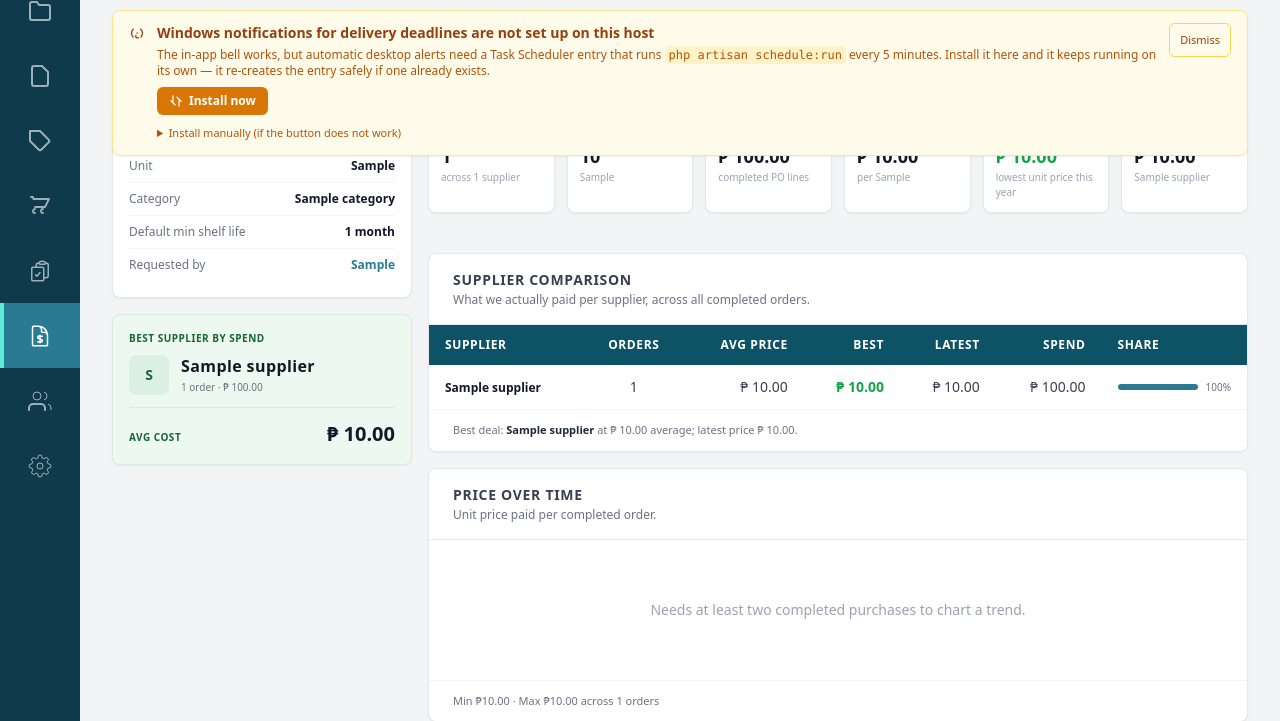
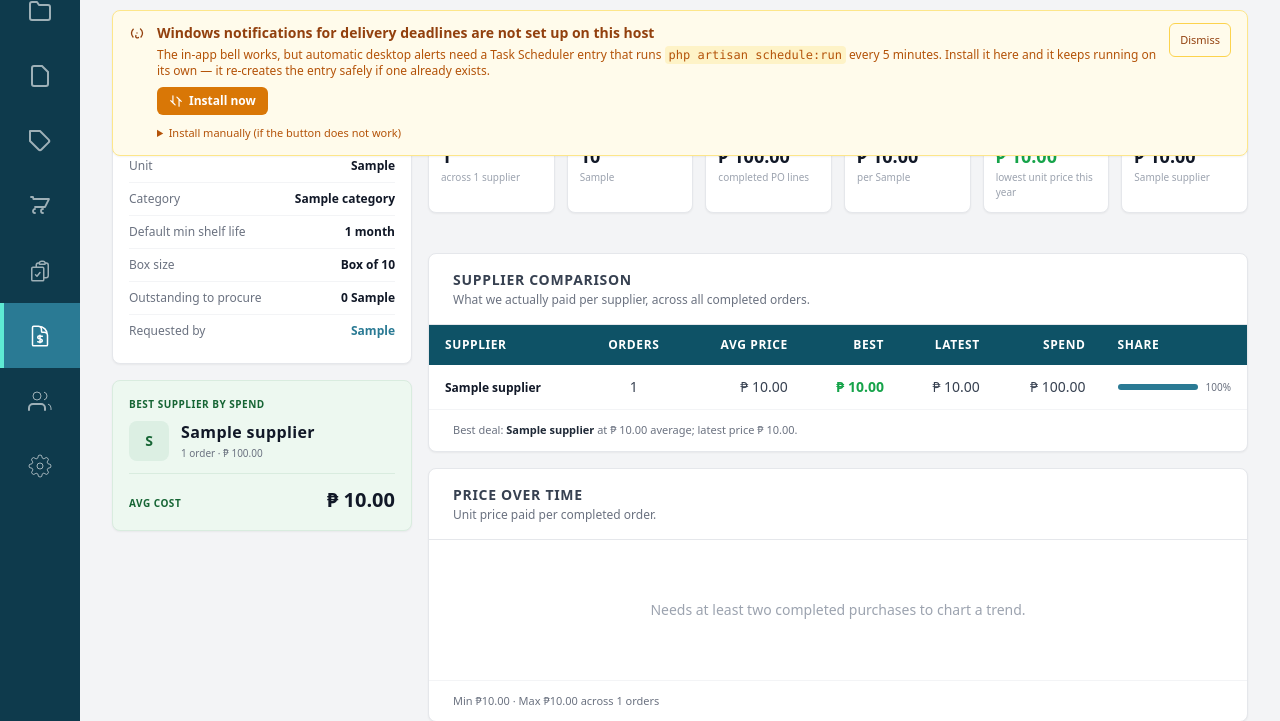
Before and after one commit to islacchi/purchasing, a Laravel app: page /item-catalog/1 in a window 1280 px wide. Shown: the part 102-823 px from the top of the page. Run offline with Laravel 12, Linux system fonts and the light colour scheme; a user stored in the database is signed in; data comes from the database, SQL or seed files in the repository; tables that the repository leaves empty hold one stand-in row (values such as "Sample post"); some libraries are stand-ins or nearby versions.

Commit message:
enhance(item-catalog): add box size and outstanding quantity context

```diff
--- a/app/Http/Controllers/ItemCatalogController.php
+++ b/app/Http/Controllers/ItemCatalogController.php
@@ -6,6 +6,7 @@ use App\Models\Item;
 use App\Models\ItemCategory;
 use App\Models\PurchaseOrderItem;
 use App\Models\PurchaseOrderItemAllocation;
+use App\Models\ProjectItem;
 use App\Models\Supplier;
 use App\Support\Pagination;
 use Illuminate\Http\Request;
@@ -201,6 +202,13 @@ class ItemCatalogController extends Controller
 
         $bestSupplier = $supplierBreakdown->first();
 
+        // Outstanding quantity still to procure for this catalog item across
+        // every project that requested it (stock-on-hand already deducted).
+        $itemOutstanding = (int) ProjectItem::query()
+            ->where('item_id', $item->id)
+            ->get()
+            ->sum(fn (ProjectItem $projectItem) => $projectItem->remainingQuantity());
+
         // Which projects actually ordered this item (via the PO lines' allocations).
         $lineIds = $lines->pluck('id');
         $requestedProjects = PurchaseOrderItemAllocation::query()
@@ -221,6 +229,7 @@ class ItemCatalogController extends Controller
             'chartPoints',
             'bestSupplier',
             'requestedProjects',
+            'itemOutstanding',
         ));
     }
 
--- a/resources/views/ItemCatalog/show.blade.php
+++ b/resources/views/ItemCatalog/show.blade.php
@@ -33,6 +33,9 @@
                 @if ($item->category)
                     <span class="inline-flex items-center rounded-full bg-teal-50 px-2.5 py-1 text-[10px] font-semibold uppercase tracking-wide text-teal-800">{{ $item->category->name }}</span>
                 @endif
+                @if ((int) ($item->box_size ?? 0) > 0)
+                    <span class="inline-flex items-center rounded-full bg-amber-100 px-2.5 py-1 text-[10px] font-semibold uppercase tracking-wide text-amber-800">Box of {{ $item->box_size }}</span>
+                @endif
             </div>
             <p class="mt-1 text-xs text-gray-500">Unit: {{ $item->unit }} · Default min shelf life: {{ $item->default_min_shelf_life_months ?: 0 }} month{{ $item->default_min_shelf_life_months == 1 ? '' : 's' }}</p>
         </div>
@@ -59,6 +62,14 @@
                     <div class="flex items-baseline justify-between gap-3 py-2 text-xs">
                         <span class="text-gray-500">Default min shelf life</span>
                         <span class="text-right font-semibold text-gray-900">{{ $item->default_min_shelf_life_months ?: 0 }} month{{ $item->default_min_shelf_life_months == 1 ? '' : 's' }}</span>
+                    </div>
+                    <div class="flex items-baseline justify-between gap-3 py-2 text-xs">
+                        <span class="text-gray-500">Box size</span>
+                        <span class="text-right font-semibold text-gray-900">{{ (int) ($item->box_size ?? 0) > 0 ? 'Box of '.$item->box_size : '—' }}</span>
+                    </div>
+                    <div class="flex items-baseline justify-between gap-3 py-2 text-xs">
+                        <span class="text-gray-500">Outstanding to procure</span>
+                        <span class="text-right font-semibold text-gray-900">{{ $itemOutstanding }} {{ $item->unit }}</span>
                     </div>
                     @if ($requestedProjects->isNotEmpty())
                         <div class="flex items-baseline justify-between gap-3 py-2 text-xs">
```
